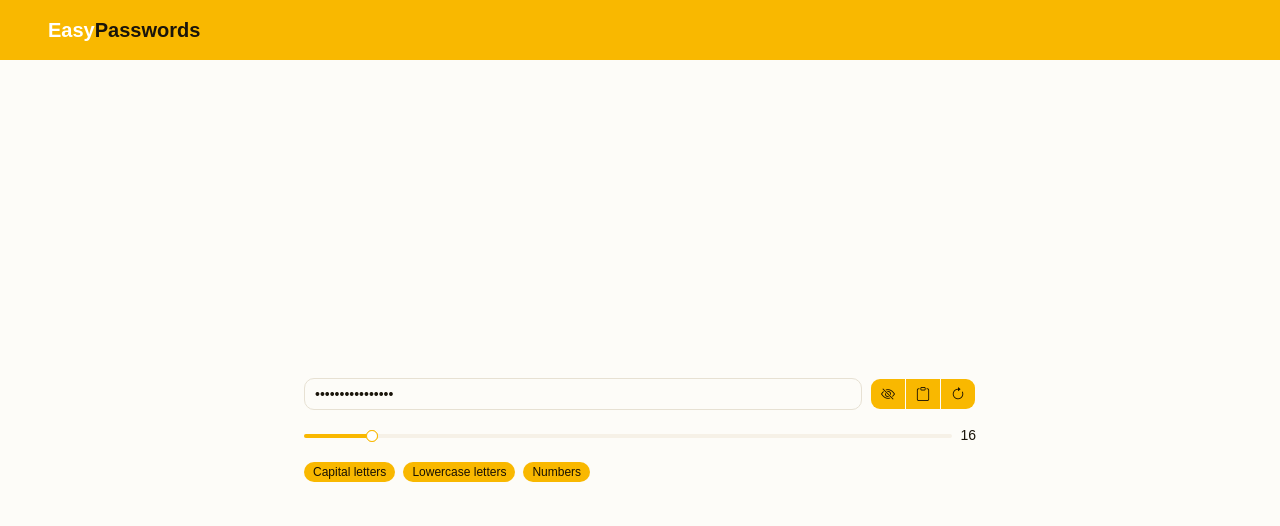
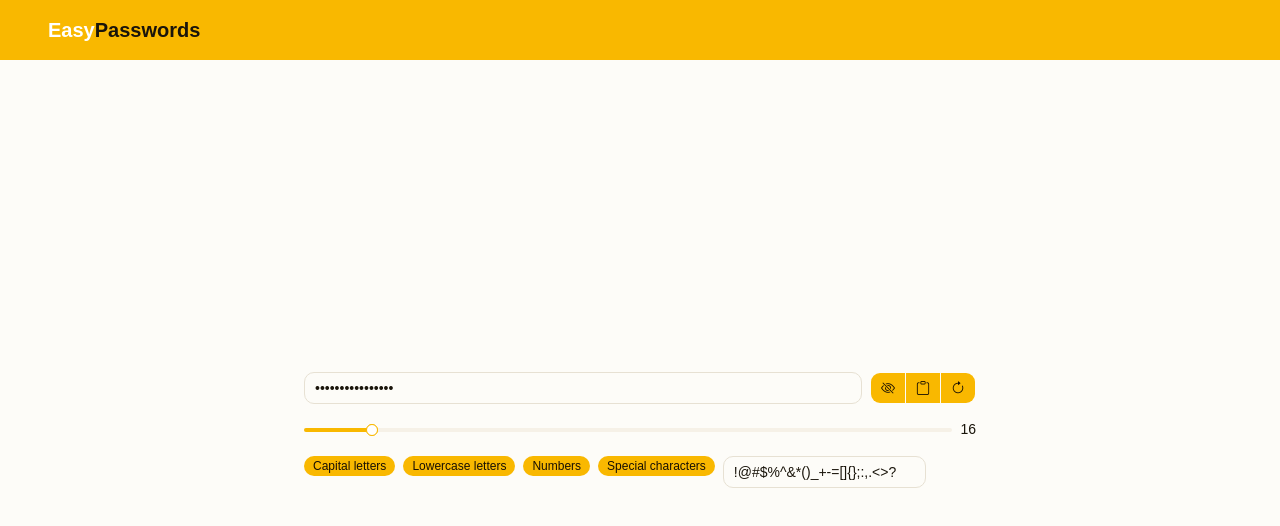
Before and after one commit to TheMineWay/easy-passwords, a React (Vite) app: page / in a window 1280 px wide. Shown: the top 526 px of the page. Built offline with nearby package versions, Linux system fonts and the light colour scheme.

Commit message:
feat: :sparkles: special chars

```diff
--- a/src/features/password-generator/components/password-criteria.tsx
+++ b/src/features/password-generator/components/password-criteria.tsx
@@ -1,8 +1,10 @@
 import { Field, FieldLabel } from "@/components/ui/field";
 import { Slider } from "@/components/ui/slider";
-import { useCallback } from "react";
+import { useCallback, type HTMLAttributes } from "react";
 import type { PasswordCriteria as Criteria } from "../lib/use-password-criteria";
 import { Badge } from "@/components/ui/badge";
+import { DEFAULT_SPECIAL_CHARS, LOWERCASE_CHARS, NUMBER_CHARS, UPPERCASE_CHARS } from "../constants/password-chars";
+import { Input } from "@/components/ui/input";
 
 type Props = {
   criteria: Criteria;
@@ -10,11 +12,12 @@ type Props = {
 
 export const PasswordCriteria: React.FC<Props> = ({ criteria }) => {
   const {
-    control: { setLength, setIncludeCapital, setIncludeLower, setIncludeNumber },
+    control: { setLength, setIncludeCapital, setIncludeLower, setIncludeNumber, setSpecialChars },
     length,
     includeCapital,
     includeLower,
     includeNumber,
+    specialChars,
   } = criteria;
 
   const onLengthValueChange = useCallback(
@@ -40,6 +43,20 @@ export const PasswordCriteria: React.FC<Props> = ({ criteria }) => {
     () => setIncludeNumber((prev) => !prev),
     [setIncludeNumber]
   );
+
+  const togglespecialCharsClick = useCallback(() => setSpecialChars((prev) => {
+    if (prev === null) return DEFAULT_SPECIAL_CHARS;
+    return null;
+  }), []);
+
+  const setSpecialCharsValue: HTMLAttributes<HTMLInputElement>['onChange'] = useCallback((ev) => {
+    const value = ev.target.value.trim();
+
+    const ALL_CHARS = [...NUMBER_CHARS, ...LOWERCASE_CHARS, ...UPPERCASE_CHARS];
+    const filtered = value.split('').filter((char) => char !== '' && !ALL_CHARS.includes(char));
+    const nonRepeated = new Set(filtered);
+    setSpecialChars([...nonRepeated]);
+  }, [setSpecialChars, specialChars])
 
   return (
     <div className="flex flex-col gap-4">
@@ -77,6 +94,21 @@ export const PasswordCriteria: React.FC<Props> = ({ criteria }) => {
         >
           Numbers
         </Badge>
+
+        <div className="flex gap-2">
+            <Badge
+                className="cursor-pointer select-none"
+                variant={specialChars === null ? 'outline' : 'default'}
+                onClick={togglespecialCharsClick}
+            >
+                Special characters
+            </Badge>
+            {specialChars !== null && (
+                <Field>
+                    <Input value={specialChars.join('')} onChange={setSpecialCharsValue}/>
+                </Field>
+            )}
+        </div>
       </div>
     </div>
   );
--- a/src/features/password-generator/lib/generate-password.ts
+++ b/src/features/password-generator/lib/generate-password.ts
@@ -1,8 +1,8 @@
-import { DEFAULT_SPECIAL_CHARS, LOWERCASE_CHARS, NUMBER_CHARS, UPPERCASE_CHARS } from "../constants/password-chars";
+import { LOWERCASE_CHARS, NUMBER_CHARS, UPPERCASE_CHARS } from "../constants/password-chars";
 import type { PasswordCriteria } from "./use-password-criteria";
 
 export function generatePassword(criteria: PasswordCriteria): string {
-  const { length, includeCapital, includeLower, includeNumber, specialChars = DEFAULT_SPECIAL_CHARS } = criteria;
+  const { length, includeCapital, includeLower, includeNumber, specialChars } = criteria;
 
   const charPools: string[] = [];
 
@@ -11,7 +11,7 @@ export function generatePassword(criteria: PasswordCriteria): string {
   if (includeNumber) charPools.push(NUMBER_CHARS);
 
   const symbols = specialChars;
-  if (symbols.length > 0) {
+  if (symbols && symbols.length > 0) {
     charPools.push(symbols.join(''));
   }
 
--- a/src/features/password-generator/lib/use-password-criteria.ts
+++ b/src/features/password-generator/lib/use-password-criteria.ts
@@ -6,7 +6,7 @@ export const usePasswordCriteria = () => {
     const [includeCapital, setIncludeCapital] = useState(true);
     const [includeLower, setIncludeLower] = useState(true);
     const [includeNumber, setIncludeNumber] = useState(true);
-    const [specialChars, setSpecialChars] = useState(DEFAULT_SPECIAL_CHARS);
+    const [specialChars, setSpecialChars] = useState<string[] | null>(DEFAULT_SPECIAL_CHARS);
 
     return {
         length,
```
